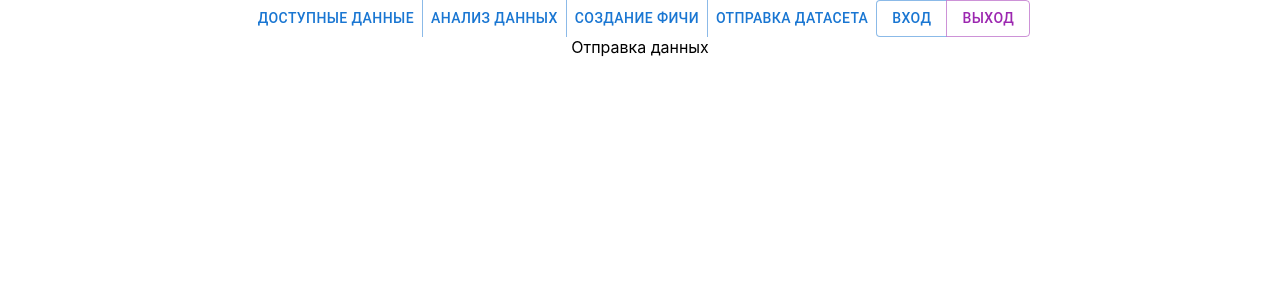
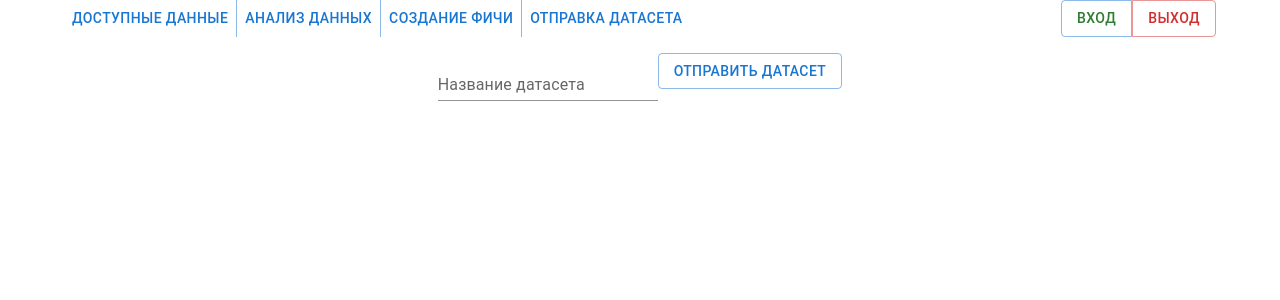
Before and after one commit to ElizabethNN/VTB-more-tech3.0, a React (Create React App) app in the folder frontend/: page /SendData in a window 1280 px wide. Shown: the top 300 px of the page. Built offline with nearby package versions, Linux system fonts and the light colour scheme.

Commit message:
главная страница

```diff
--- a/frontend/src/AvailableDataPage/AvailableData.js
+++ b/frontend/src/AvailableDataPage/AvailableData.js
@@ -3,9 +3,11 @@ import Paper from '@mui/material/Paper';
 import InputBase from '@mui/material/InputBase';
 import IconButton from '@mui/material/IconButton';
 import { SearchOutlined } from '@material-ui/icons';
+import { Pagination } from '@mui/material'
 
 function AvailableData() {
     return (
+      <>
         <Paper
         component="form"
         sx={{ p: '2px 4px', display: 'flex', alignItems: 'center', width: 400 }}
@@ -18,6 +20,8 @@ function AvailableData() {
             <SearchOutlined/>
         </IconButton>
       </Paper>
+      <Pagination count={10} />
+      </>
     );
 }
 
--- a/frontend/src/LogButtonGroup.js
+++ b/frontend/src/LogButtonGroup.js
@@ -7,11 +7,11 @@ const LogButtonGroup = () => {
   const { loginWithRedirect } = useAuth0();
 
   return (
-    <ButtonGroup aria-label="secondary button group">
-      <Button onClick={() => loginWithRedirect()}>
+    <ButtonGroup variant="text" aria-label="text button group">
+      <Button variant="outlined" color="success" onClick={() => loginWithRedirect()}>
         Вход
       </Button>
-      <Button color="secondary" onClick={() => logout({ returnTo: window.location.origin })}>
+      <Button variant="outlined" color="error" onClick={() => logout({ returnTo: window.location.origin })}>
         Выход
       </Button>
     </ButtonGroup>
--- a/frontend/src/MainPage/MainPage.js
+++ b/frontend/src/MainPage/MainPage.js
@@ -1,4 +1,4 @@
-import { Button, ButtonGroup } from '@mui/material';
+import { Button, ButtonGroup, Grid, Container } from '@mui/material';
 import CreateData from "../CreateDataPage/CreateData";
 import { BrowserRouter, Route } from 'react-router-dom'
 import AvailableData from "../AvailableDataPage/AvailableData";
@@ -8,23 +8,29 @@ import LogButtonGroup from '../LogButtonGroup';
 
 function MainPage() {
     return (
+        <Container maxWidth="lg">
             <BrowserRouter>
+                <Grid container spacing={2}>
+                    <Grid item xs={12}>
+                        <Grid container justifyContent="space-between" alignItems="center">
                             <ButtonGroup variant="text" aria-label="text button group">
                                 <Button href="/AvailableData">Доступные данные</Button>
                                 <Button href="/AnalizeData">Анализ данных</Button>
                                 <Button href="/CreateData">Создание фичи</Button>
                                 <Button href="/SendData">Отправка датасета</Button>
                             </ButtonGroup>
-
                             <LogButtonGroup/>
-
-            <div>
+                        </Grid>
+                    </Grid>
+                    <Grid item xs={12}>
                         <Route path="/AvailableData" component={AvailableData}/>
                         <Route path="/CreateData" component={CreateData}/>
                         <Route path="/SendData" component={SendData}/>
                         <Route path="/AnalizeData" component={AnalizeData}/>
-            </div>
+                    </Grid>
+                </Grid>
             </BrowserRouter>
+        </Container>
     );
 }
 
--- a/frontend/src/SendDataPage/SendData.js
+++ b/frontend/src/SendDataPage/SendData.js
@@ -1,9 +1,11 @@
-import { Button } from '@mui/material';
+import { Button, TextField } from '@mui/material';
 
 function SendData() {
     return (
         <div>
-            Отправка данных
+            <TextField id="standard-basic" label="Название датасета" variant="standard" />
+            <Button variant="outlined">Отправить датасет</Button>
+
         </div>
     );
 }
```
Lines whose indentation alone changed are shown as unchanged.
